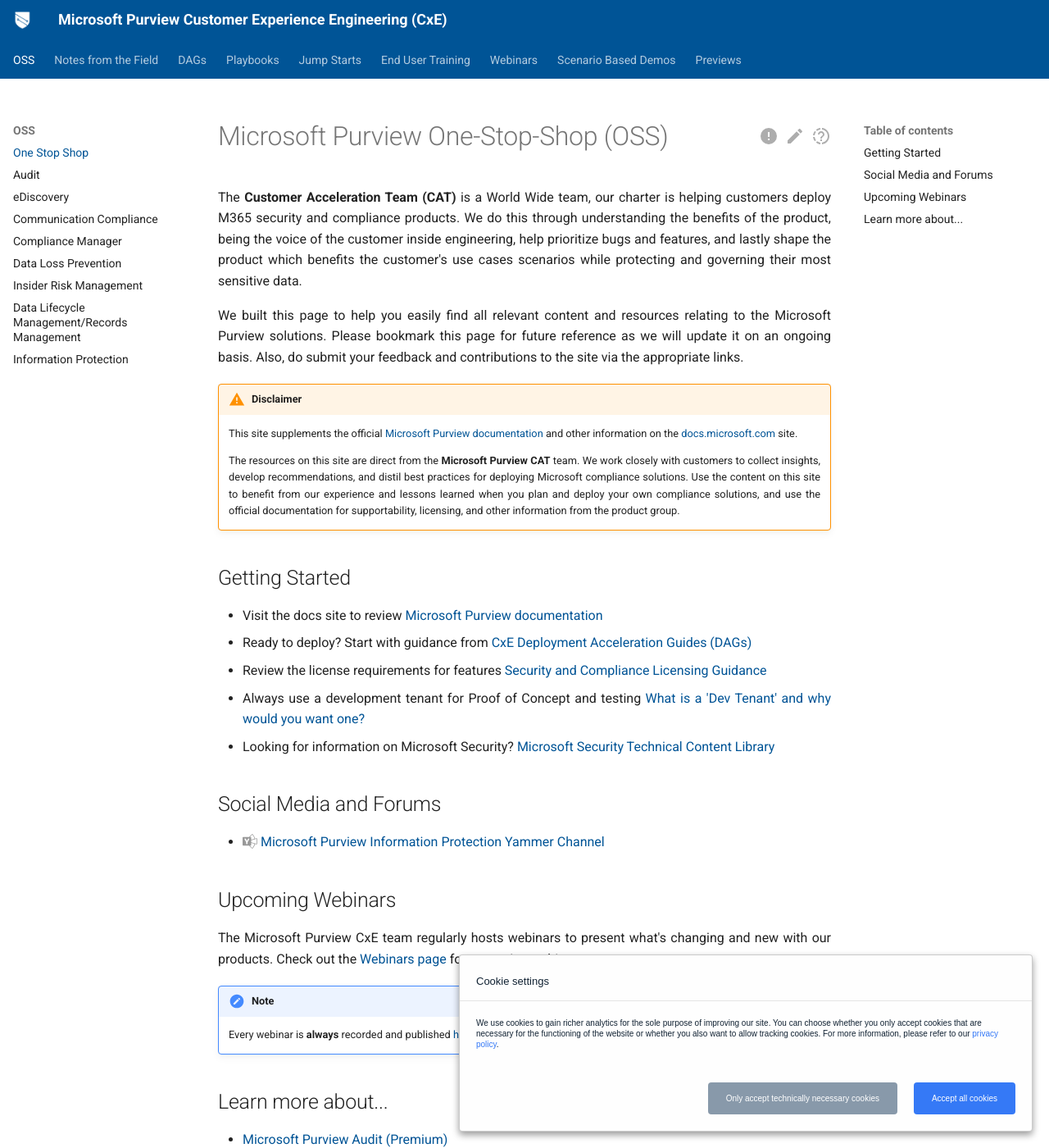
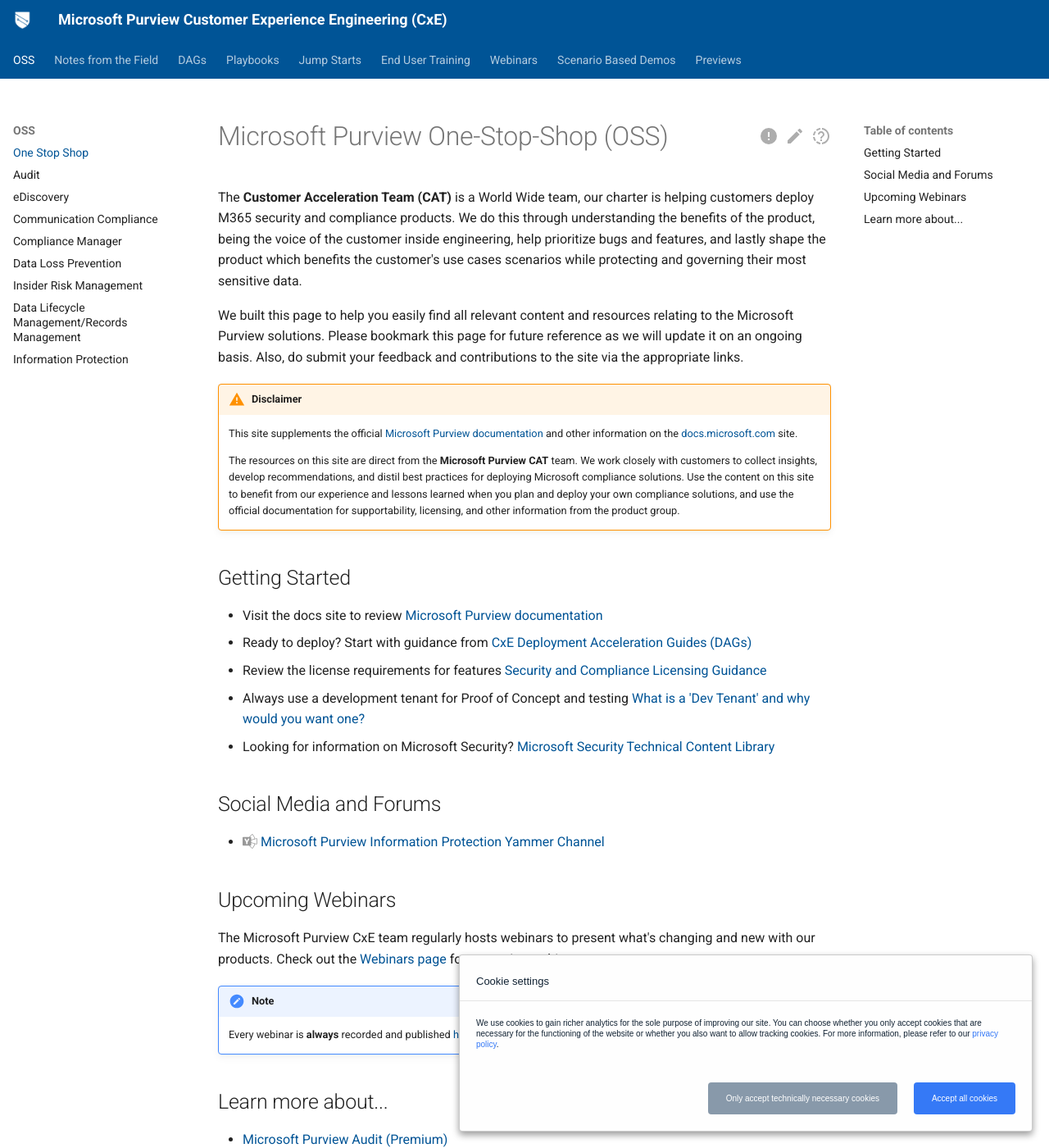
Before and after one commit to microsoft/ComplianceCxE, an MkDocs documentation site: the page built from docs/index.md, in a window 1280 px wide and 1400 px high. Shown: the whole window at 82% size. Built offline with MkDocs 1.6.1 and Material for MkDocs 9.7.7, drawn with Linux system fonts in a browser that asks for light colours.

Commit message:
Update extra.css

```diff
--- a/docs/assets/extra.css
+++ b/docs/assets/extra.css
@@ -30,7 +30,7 @@
   }
 @media screen and (min-width: 48em){
   .md-content {
-      text-align: justify;
+      text-align: left;
   }
 }
   figure {
@@ -48,5 +48,21 @@
   }
 
 .error {
-  color: #cc0000;
+  color: #c50f1f;
 }
+
+.warning {
+  color: #ffaa44;
+}
+
+.success {
+  color: #6bb700;
+}
+
+.na {
+  color: #8a8886;
+}
+
+.pink {
+  color: #b4009e;
+}
```
